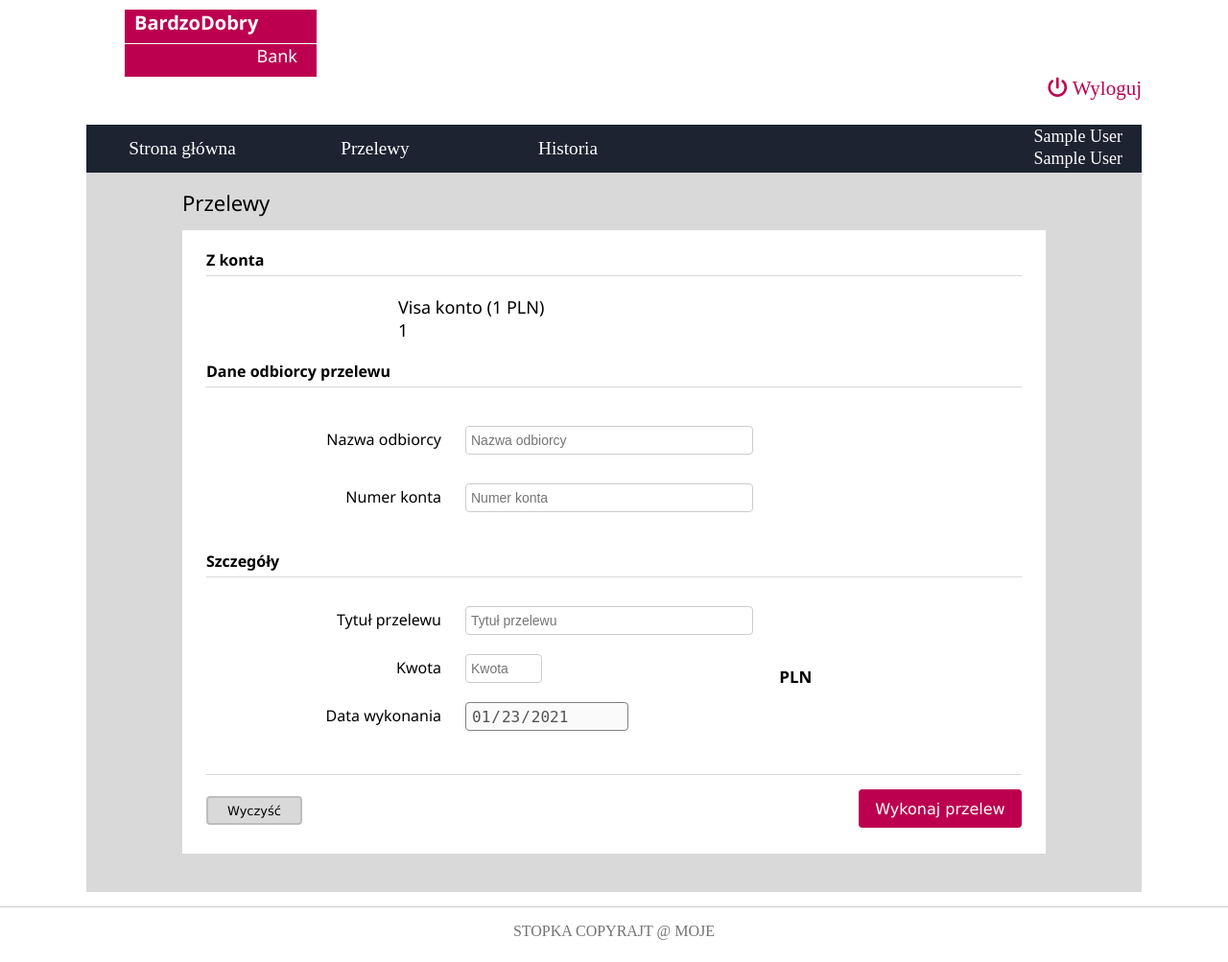
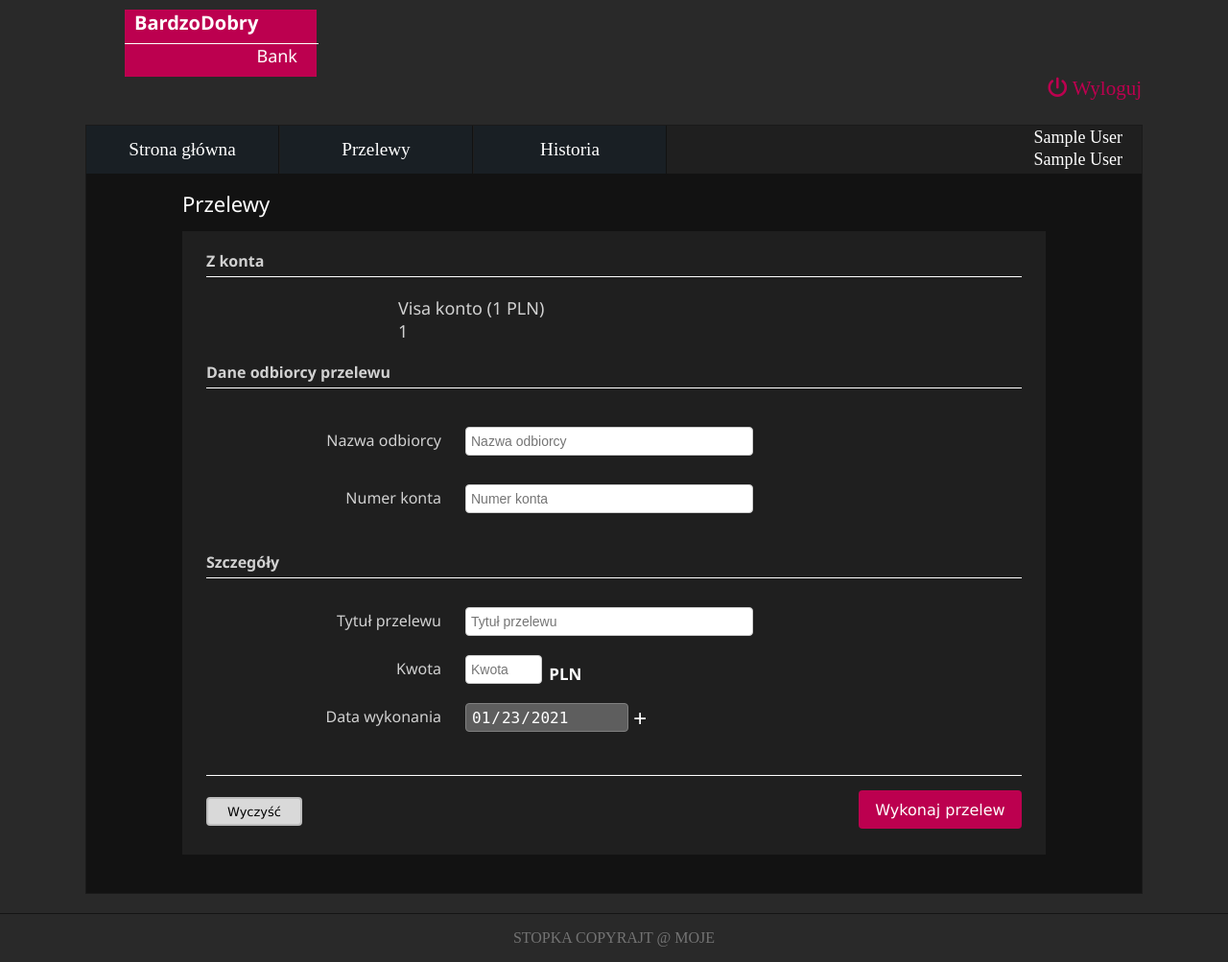
Before and after one commit to LeCarteloo/BankApplication, a PHP site: page /przelew.php in a window 1280 px wide. Shown: the whole page at 96% size. Before the commit the page ends 980 px from the top, so only its background shows below. Run offline with PHP 8.4, Linux system fonts and the light colour scheme; the visitor is signed in with stand-in values (Sample User, id 1); some libraries are stand-ins or nearby versions.

Commit message:
darkmode
wszystkie cssy +
przelew.php - poprawa daty

```diff
--- a/Bank1_PHP/UI/css/przelew.css
+++ b/Bank1_PHP/UI/css/przelew.css
@@ -4,24 +4,24 @@
 }
 
 body{
-	background-color:#EBEBEB;
+	background-color:#292929;
 	text-decoration:none;
 }
 
 #content{
 	min-height: 100vh;
-	background-color:#fff;
+	background-color:#292929;
 }
 
 #stopka{
 	width:100%;
 	bottom: 0;
 	height: 50px;
-	border-top:1px solid #ccc;
+	border-top:1px solid #141414;
 	text-align:center;
 	line-height:50px;
 	color:#737373;
-	margin-top:15px;
+	margin-top:20px;
 }
 
 #odstpet{
@@ -89,18 +89,22 @@ body{
 #menu{
 	width:1100px;
 	height:50px;
-	background-color:#1E2332;
+	background-color:#1f1f1f;
 	margin-top:50px;
 	margin-left:auto;
 	margin-right:auto;
+	border:1px solid #1a1a1a;
+	border-bottom:0;
 }
 
 #tresc{
 	width:1100px;
 	min-height:750px;
-	background-color:#d9d9d9;
+	background-color:#121212;
 	margin-left:auto;
 	margin-right:auto;
+	border:1px solid #1a1a1a;
+	border-top:0;
 }
 
 ul {
@@ -119,16 +123,17 @@ li a {
 	width: 130px;
 	text-decoration: none;
 	color:#Fff;
-	background-color:#1E2332;
+	background-color:#191f24;
 	width:200px;
 	height:50px;
 	line-height:50px;
 	margin: 0px 1px 1px 0px;
+	border-right:1px solid #121212;
 
 }
 
 li a:hover {
-	background: #3a4463;
+	background: #232a31;
 }
 
 #rodzaj{
@@ -139,10 +144,11 @@ li a:hover {
 	margin-right:auto;
 	font-size:22px;
 	font-family:"Segoe UI";
+	color:#fff
 }
 
 #ttresc{
-	background-color:#fff;
+	background-color:#1f1f1f;
 	width:900px;
 	height:650px;
 	margin-left:auto;
@@ -150,7 +156,7 @@ li a:hover {
 }
 
 .etap{
-	border-bottom:1px solid #d9d9d9;
+	border-bottom:1px solid #fff;
 	width:850px;
 	margin-left:auto;
 	margin-right:auto;
@@ -158,11 +164,13 @@ li a:hover {
 	font-weight:600;
 	font-size:16px;
 	font-family:"Segoe UI";
+	color:#d1d1d1;
 }
 #moje_konto{
 	width:850px;
 	margin-left:auto;
 	margin-right:auto;
+	color:#d1d1d1;
 }
 
 #mk_text{
@@ -196,6 +204,7 @@ li a:hover {
 	margin-right:15px;
 	margin-left:120px;
 	margin-top:3px;
+	color:#d1d1d1;
 }
 
 .inputyy{
@@ -218,7 +227,9 @@ li a:hover {
 	font-size:17px;
 	padding-right:43px;
 	font-weight:600;
-	line-height:48px;
+	line-height:40px;
+	margin-left:-240px;
+	color:#fff;
 }
 
 #przyciski{
@@ -277,6 +288,19 @@ li a:hover {
 	margin-left:10px;
 	width:170px;
 	height:30px;
+		color:#fff;
+}
+
+#datad{
+	float:left;
+	width:15px;
+	height:15px;
+	cursor:pointer;
+	color:#fff;
+	font-size:25px;
+	font-weight:600;
+	line-height:34px;
+	margin-left:5px;
 }
 
 input[type=text]:focus , input[type=email]:focus{
@@ -440,7 +464,7 @@ input:not([type="submit"]):not(:placeholder-shown) {
 
 input:not([type="text"]):not(:placeholder-shown) {
 	border-color: grey;
-	box-shadow:0 0 8px 0 white;
+	box-shadow:0 0 0px 0 white;
 }
 
 input:not([type="submit"]) + .input-requirements {
--- a/Bank1_PHP/UI/przelew.php
+++ b/Bank1_PHP/UI/przelew.php
@@ -111,7 +111,7 @@
 							<div class="wejscie2">
 								<div class="textt">Data wykonania</div>
 								<div class="inputyy">
-									<input type="date" name="data" id="datap" class="wersja3" disabled>
+									<input type="date" name="data" id="datap" class="wersja3" disabled><div id="datad" onClick="datad()">+</div>
 								</div>
 							</div>
 						</div>
@@ -153,7 +153,10 @@
 	<script src="scripts/transferScript.js"></script>
 	<script>
 		document.getElementById('datap').valueAsDate = new Date();
+		function datad(){
+			document.getElementById('datap').valueAsDate = new Date();
 
+		}
     // $("#przelewForm").submit(function(e){
 		// 		  e.preventDefault();
 		// 			document.getElementById("przelewForm").submit();
```
Also changed, not shown: Bank1_PHP/UI/css/historia.css (+22 -15 lines), Bank1_PHP/UI/css/index.css (+7 -4 lines), Bank1_PHP/UI/css/rejestracja.css (+15 -9 lines), Bank1_PHP/UI/css/zalogowany.css (+20 -11 lines).
